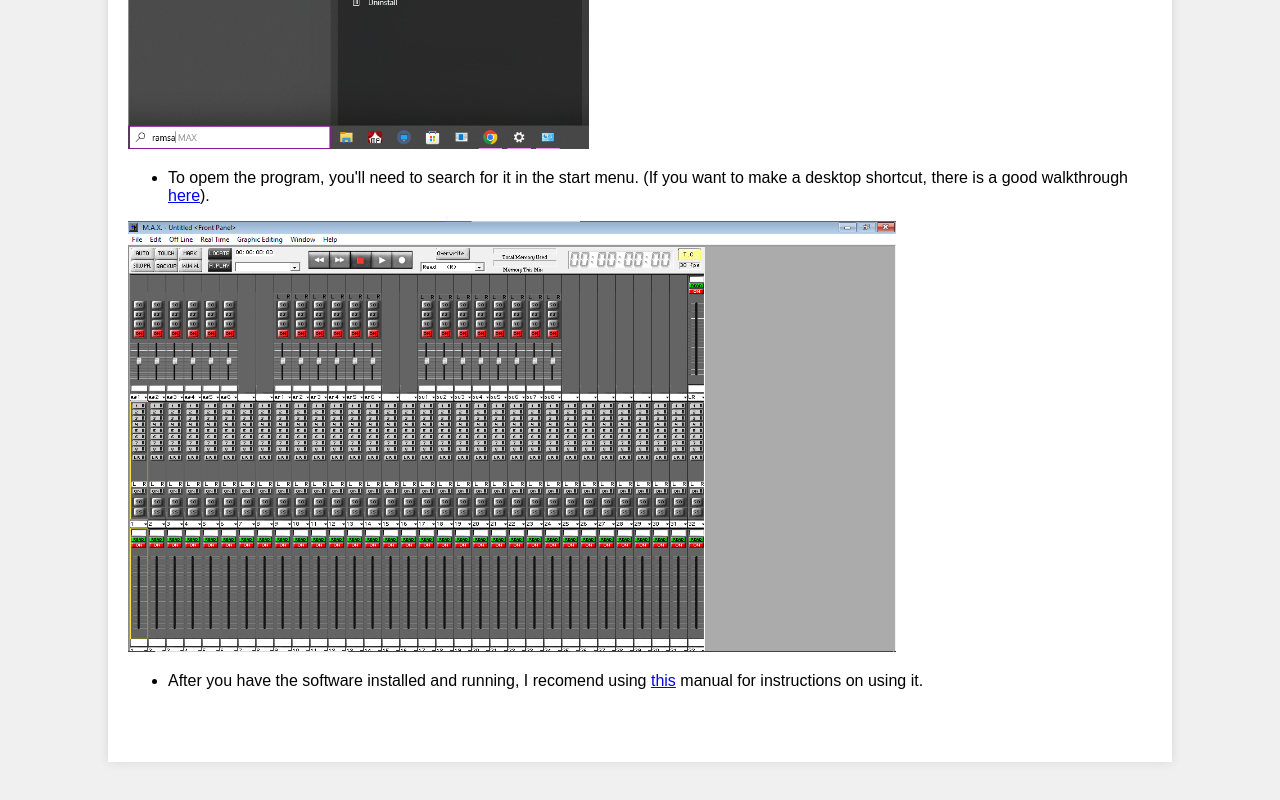
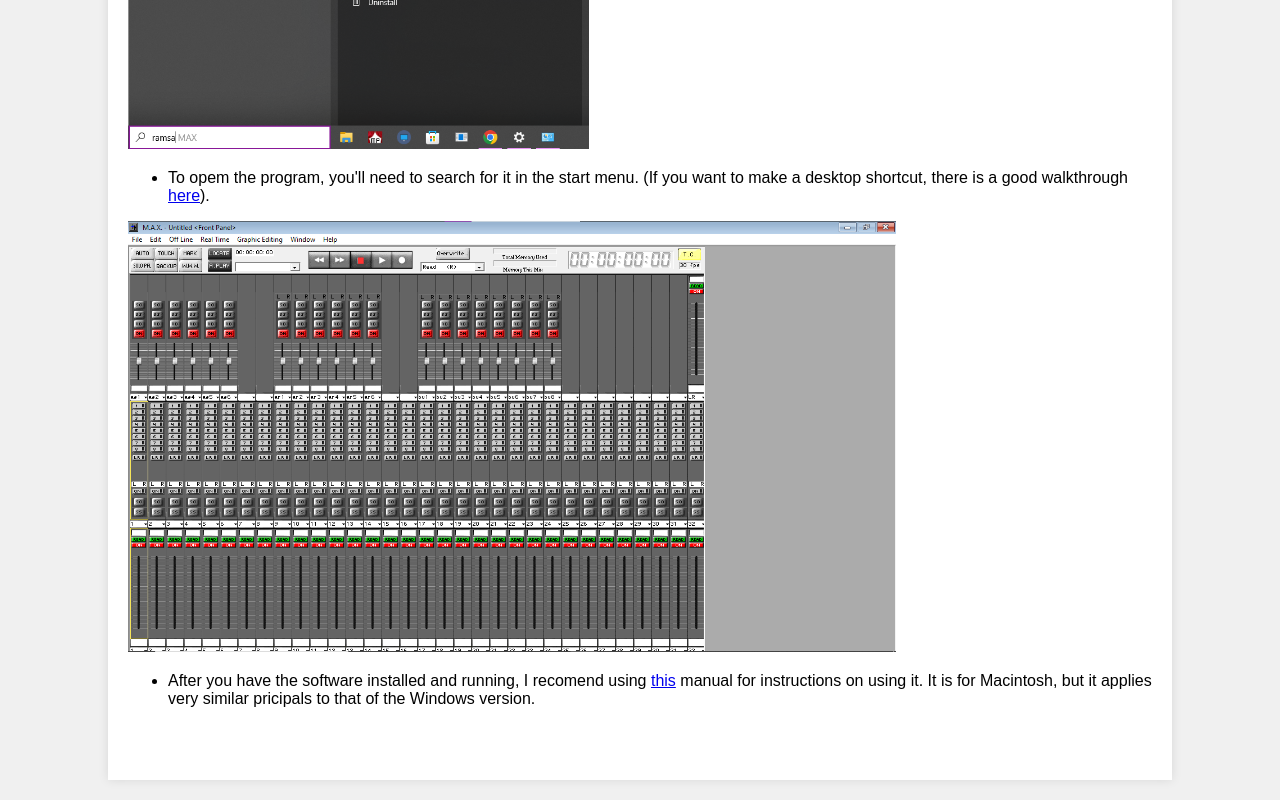
Before and after one commit to iMacWeirdo/iMacWeirdo.github.io, a plain HTML site: page ramsa_max.html in a window 1280 px wide. Shown: the part 2766-3566 px from the top of the page. Drawn offline with Linux system fonts and the light colour scheme.

Commit message:
Update ramsa_max.html

```diff
--- a/ramsa_max.html
+++ b/ramsa_max.html
@@ -131,7 +131,7 @@
         </ul>
         <img class="two" src="/Resources/MAX_op.png" alt="MAX software operating">
         <ul>
-            <li>After you have the software installed and running, I recomend using <a href="/Resources/max_manual.pdf">this</a> manual for instructions on using it.</li>
+            <li>After you have the software installed and running, I recomend using <a href="/Resources/max_manual.pdf">this</a> manual for instructions on using it. It is for Macintosh, but it applies very similar pricipals to that of the Windows version.</li>
         </ul>
     <p>  </p>
     <p>  </p>
```
